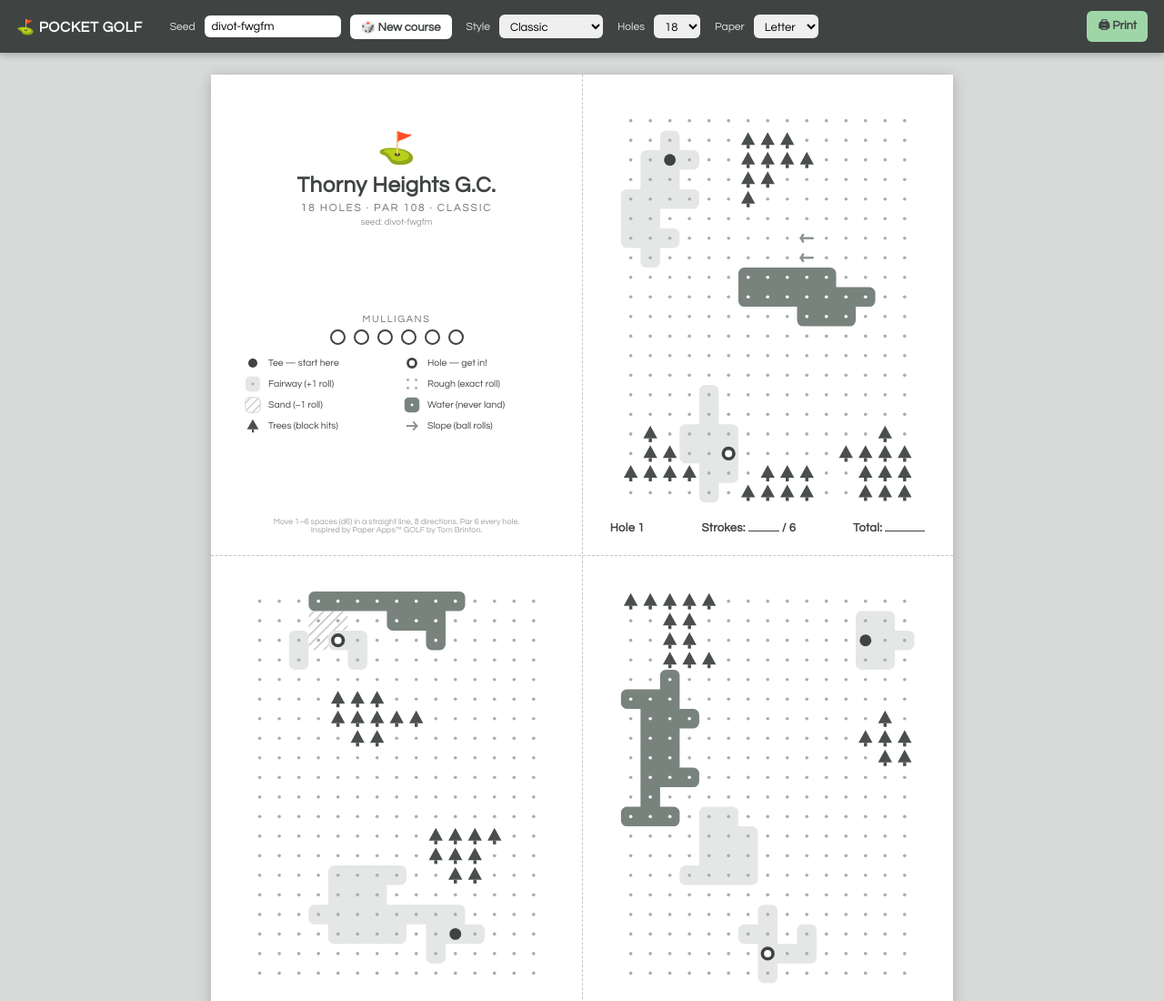
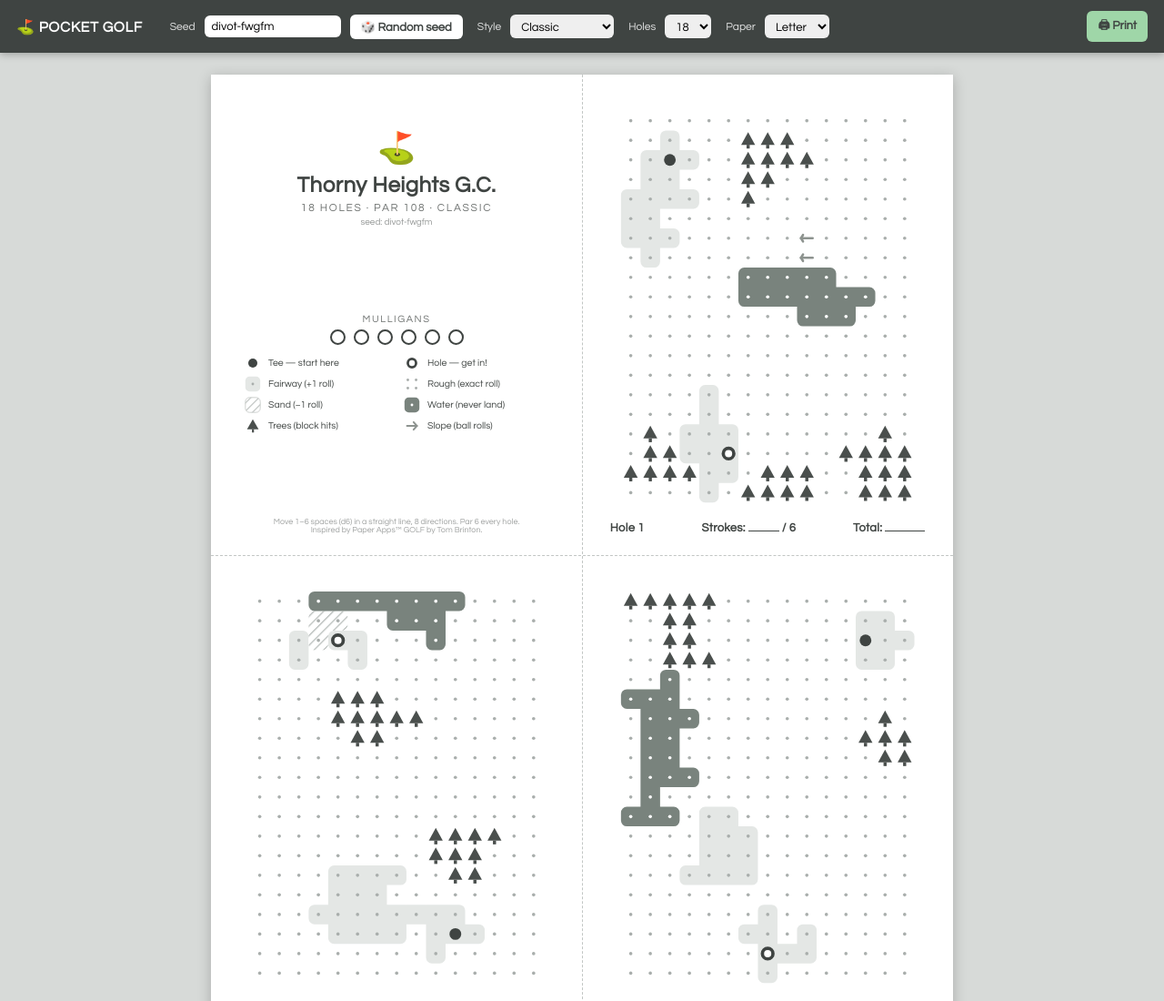
Before and after one commit to cagedchimp/Pocket-Golf-Printable, a plain HTML site: page index.html in a window 1280 px wide. Shown: the top 1100 px of the page at 91% size. Drawn offline with Linux system fonts and the light colour scheme.

Commit message:
Rename course button to 'Random seed'
The button already generated a fresh random seed and rebuilt the
course; the label now says what it does.

Co-Authored-By: Claude Fable 5 <noreply@anthropic.com>
Claude-Session: https://claude.ai/code/session_0142pgYMUbTqWKK2aQukhmyE

```diff
--- a/index.html
+++ b/index.html
@@ -216,7 +216,7 @@
   <h1>⛳ POCKET GOLF</h1>
   <label for="seed">Seed</label>
   <input id="seed" type="text" spellcheck="false">
-  <button id="random">🎲 New course</button>
+  <button id="random">🎲 Random seed</button>
   <label for="theme">Style</label>
   <select id="theme"></select>
   <label for="holes">Holes</label>
```
